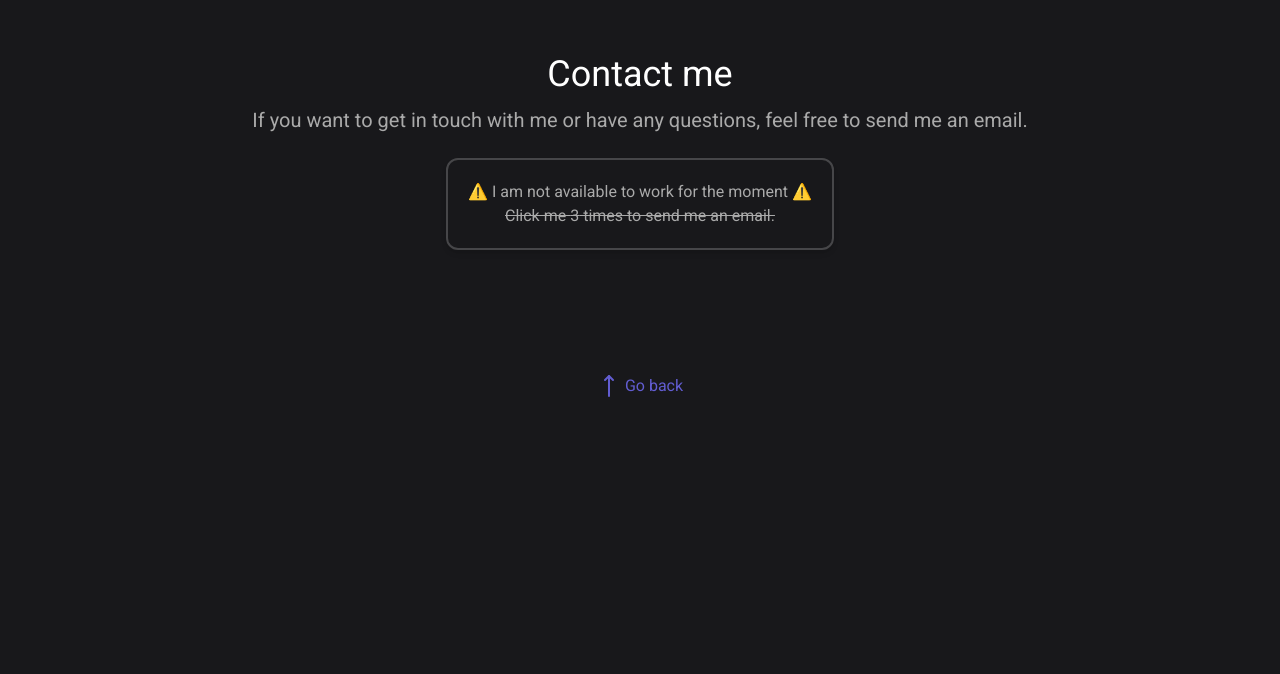
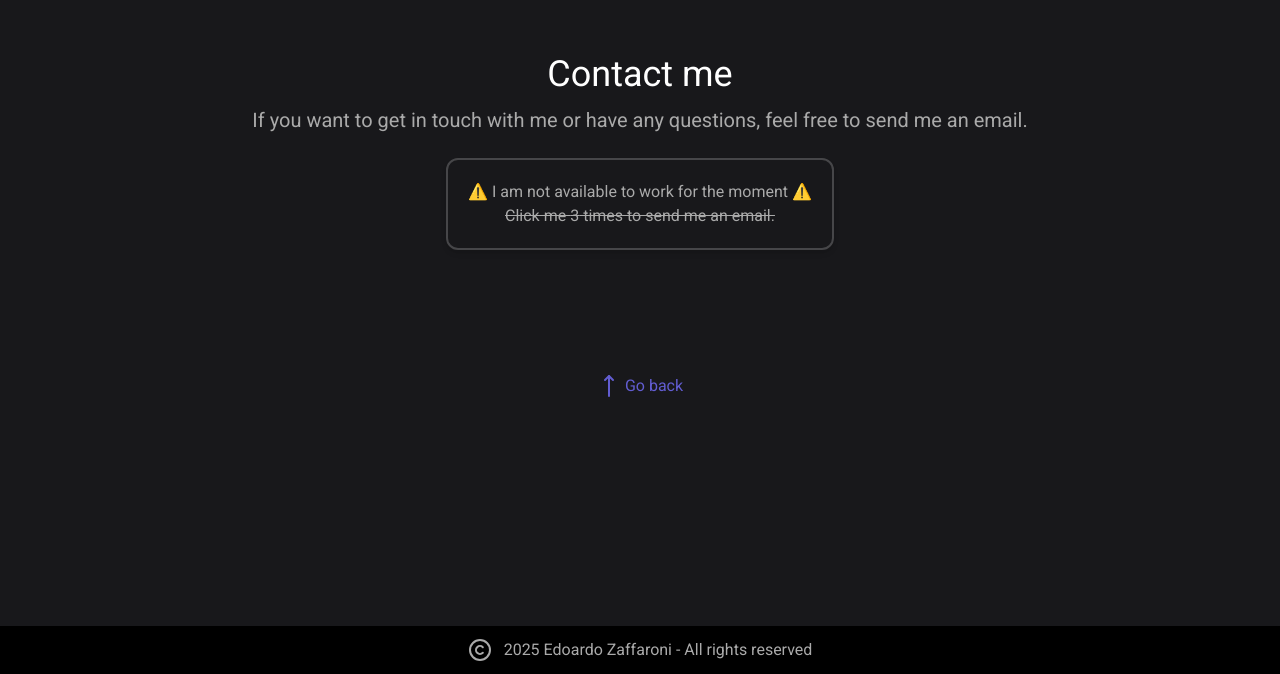
Before and after one commit to Edoo29/personal-portfolio, a React (Vite) app: page / in a window 1280 px wide. Shown: the part 2574-3248 px from the top of the page. Before the commit the page ends 3200 px from the top, so only its background shows below. Built offline with nearby package versions, Linux system fonts and the light colour scheme.

Commit message:
added copyright banner

```diff
--- a/src/components/contact-me.tsx
+++ b/src/components/contact-me.tsx
@@ -2,13 +2,12 @@ import { useState } from "react";
 import Arrow from "./arrow";
 import LoadAnimation from "./load-animation";
 import Translate from "./translate";
+import CopyrightBanner from "./copyright-banner";
 
 function ContactMe() {
   return (
-    <div
-      id="contact-me"
-      className="flex flex-col items-center justify-center gap-6 p-3 h-screen"
-    >
+    <>
+      <div className="flex flex-col items-center justify-center gap-6 p-3 h-screen">
         <div className="flex flex-col gap-3 justify-center items-center">
           <LoadAnimation animateWhenVisible>
             <ContactMeTitle />
@@ -24,6 +23,10 @@ function ContactMe() {
           <GoBack />
         </LoadAnimation>
       </div>
+      <div id="contact-me">
+        <CopyrightBanner />
+      </div>
+    </>
   );
 }
 
--- /dev/null
+++ b/src/components/copyright-banner.tsx
@@ -0,0 +1,14 @@
+import { Copyright } from "lucide-react";
+
+function CopyrightBanner() {
+  return (
+    <div className="w-full p-3 flex items-center justify-center gap-3 bg-black">
+      <Copyright className="text-[var(--color-shadows)]" />
+      <p className="text-[var(--color-shadows)]">
+        2025 Edoardo Zaffaroni - All rights reserved
+      </p>
+    </div>
+  );
+}
+
+export default CopyrightBanner;
```
Lines whose indentation alone changed are shown as unchanged.
